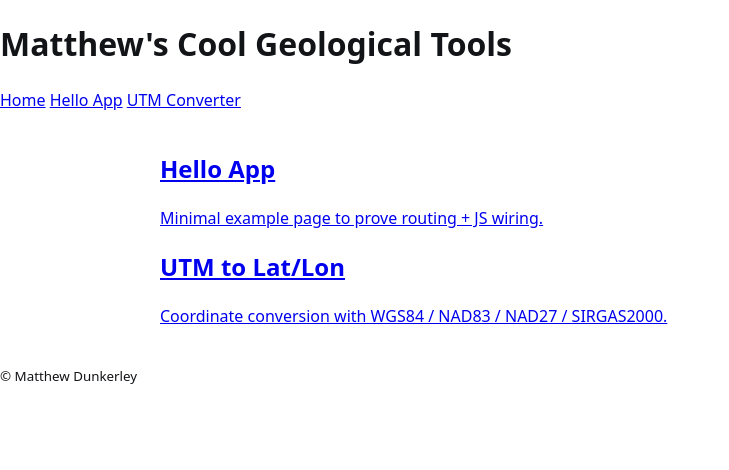
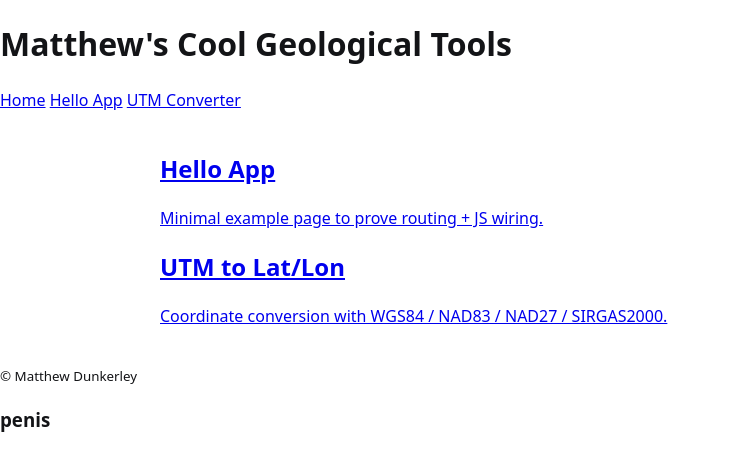
Before and after one commit to hungrytiger69/utm-latlong-converter, a plain HTML site: page index.html in a window 1280 px wide. Shown: the whole page, without its empty margins (0-729 px from the left). Drawn offline with Linux system fonts and the light colour scheme.

Commit message:
testing
testing how github works

```diff
--- a/index.html
+++ b/index.html
@@ -32,5 +32,6 @@
   <footer class="site-footer">
     <small>© <span id="year"></span> Matthew Dunkerley</small>
   </footer>
+  <div><h3>penis</h3></div>
 </body>
 </html>
```
